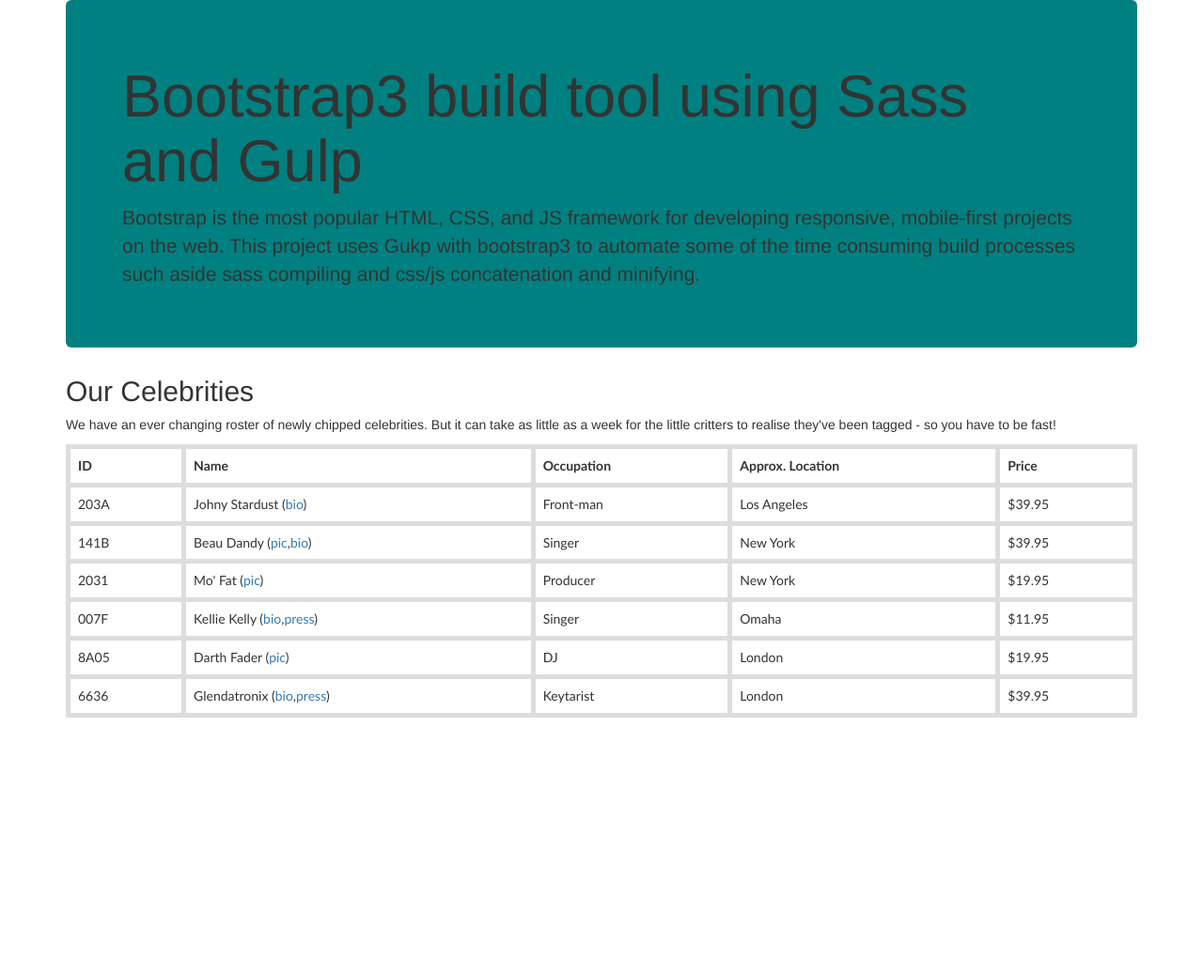
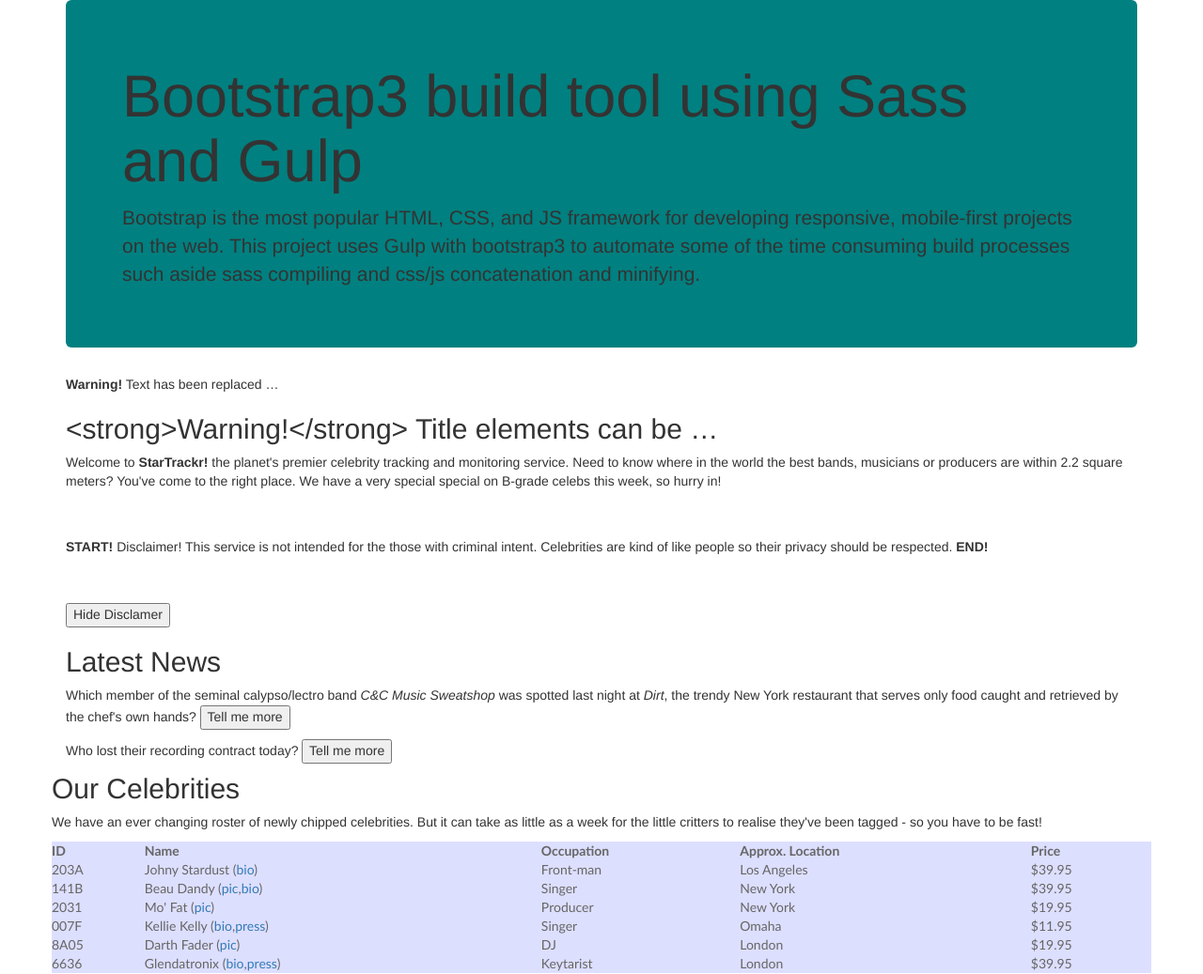
Before and after one commit to balcoder/jquery-exapmles, a website: page app/index.html in a window 1280 px wide. Shown: the whole page at 94% size. Before the commit the page ends 800 px from the top, so only its background shows below. Drawn offline with Linux system fonts and the light colour scheme.

Commit message:
added some toggle and mouseover fading effects

```diff
--- a/app/index.html
+++ b/app/index.html
@@ -1,5 +1,6 @@
 <!DOCTYPE html>
 <html lang="en">
+
 <head>
   <meta charset="UTF-8">
   <meta name="viewport" content="width=device-width, initial-scale=1.0">
@@ -10,15 +11,42 @@
   <link rel="stylesheet" href="css/styles.css">
   <!--endbuild-->
 </head>
+
 <body>
   <div class="container">
     <div class="jumbotron intro">
       <h1>Bootstrap3 build tool using Sass and Gulp</h1>
       <p>Bootstrap is the most popular HTML, CSS, and JS framework for developing
-        responsive, mobile-first projects on the web. This project uses Gukp with
+        responsive, mobile-first projects on the web. This project uses Gulp with
         bootstrap3 to automate some of the time consuming build processes such aside
         sass compiling and css/js concatenation and minifying.
       </p>
+    </div>
+    <div class="row">
+      <div class="col-sm-12">
+        <p id="no-script">
+          We recommend that you have JavaScript enabled!
+        </p>
+        <p id="html-replaced"></p>
+        <h2 id="text-replaced"></h2>
+        <p id="intro">
+          Welcome to <strong>StarTrackr!</strong> the planet's premier celebrity tracking and monitoring service. Need to know where in the world the best bands, musicians or producers are within 2.2 square meters? You've come to the right place. We
+          have a very special special on B-grade celebs this week, so hurry in!
+        </p>
+
+        <p id="disclaimer">
+          Disclaimer! This service is not intended for the those with criminal intent. Celebrities are kind of like people so their privacy should be respected.
+        </p>
+
+        <div id="news">
+          <h2>Latest News</h2>
+          <p>
+            Which member of the seminal calypso/lectro band <em>C&amp;C Music Sweatshop</em> was spotted last night at <em>Dirt</em>, the trendy New York restaurant that serves only food caught and retrieved by the chef's own hands?
+            <span class="spoiler">Yes! It's the ever-effervescent, <em>Glendatronix</em>!</span>
+          </p>
+          <p>Who lost their recording contract today? <span class="spoiler">The Zaxntines!</span></p>
+        </div>
+
       </div>
       <div>
         <h2 class="heading">Our Celebrities</h2>
@@ -73,13 +101,18 @@
             </tr>
             <tr>
               <td>6636</td>
-            <td>Glendatronix  (<a href="bio.pdf">bio</a>,<a href="w.doc">press</a>)</td>
+              <td>Glendatronix (<a href="bio.pdf">bio</a>,<a href="w.doc">press</a>)</td>
               <td>Keytarist</td>
               <td>London</td>
               <td>$39.95</td>
             </tr>
           </tbody>
         </table>
+      </div>
+      <div class="row">
+        <div class="col-sm-12">
+
+        </div>
       </div>
     </div>
     <!--build:js js/main.min.js -->
@@ -88,4 +121,5 @@
     <script src="js/main.js"></script>
     <!-- endbuild -->
 </body>
+
 </html>
--- a/app/js/main.js
+++ b/app/js/main.js
@@ -1,13 +1,68 @@
 $(document).ready(function(){
-  $('#celebs ').css({
-    'font-family': '"Trebuchet MS", Arial, Helvetica, sans-serif',
-    'border-collapse': 'collapse',
-    'width': '100%'
+  $('#no-script').remove();
+
+  $('#celebs ').addClass('table-style');
+  $('#celebs th, #celebs td').addClass('zebra');
+  $('#disclaimer').addClass('ptb-40');
+  $('p#html-replaced').html('<strong>Warning!</strong> Text has been replaced … ');
+$('h2#text-replaced').text('<strong>Warning!</strong> Title elements can be …');
+
+  //$('#celebs tr ').remove(':contains("Singer")');
+
+  $('<input type="button" id="toggleButton" value="Hide Disclamer" />').
+  insertAfter('#disclaimer');
+  $('<strong>START!</strong>').prependTo('#disclaimer');
+  $('<strong>END!</strong>').appendTo('#disclaimer');
+
+  //toggle button
+  // $('#toggleButton').click(function() {
+  //   if($('#disclaimer').is(':visible')){
+  //     $('#disclaimer').hide();
+  //   } else {
+  //     $('#disclaimer').show();
+  //   }
+  // });
+  $('#toggleButton').click(function() {
+    // add a callback function to run after the slideToggle has finished
+    $('#disclaimer').slideToggle(1000, function() {
+      alert('The toggle effect has finished')
     });
-  $('#celebs td, #celebs th').css({
-    'border': '5px solid #ddd',
-    'padding': '8px'
-  })
+
+    if($('#disclaimer').is(':visible')) {
+      $(this).val('Hide Disclamer')
+    } else {
+      $(this).val('Show Disclamer')
+    }
+  });
+
+  // add mouseover functionality to table
+  // $('#celebs tbody tr').mouseover(function(){
+  //   $(this).addClass('zebraHover');
+  // });
+  // $('#celebs tbody tr').mouseout(function(){
+  //   $(this).removeClass('zebraHover');
+  // });
+  // $('#celebs tbody tr').hover(function() {
+  //   $(this).addClass('zebraHover');
+  // }, function() {
+  //   $(this).removeClass('zebraHover');
+  // });
+
+  $('#celebs tbody tr').click(function() {
+    $(this).toggleClass('zebraHover');
+    $(this).nextAll().toggleClass('zebra');
+  });
+
+  // add and remove spoiler span
+  $('.spoiler').hide();
+  $('<input type="button" class="revealer" value="Tell me more">').insertBefore(
+    '.spoiler');
+  $('.revealer').click(function(){
+    $(this).hide();
+    $(this).next().fadeIn();
+  });
 
 
-});
+
+
+}); // end document.ready
--- a/app/scss/styles.scss
+++ b/app/scss/styles.scss
@@ -1,3 +1,22 @@
 .intro {
   background: teal;
 }
+
+.ptb-40 {
+  padding: 40px 0;
+}
+.table-style {
+  font-family: "Trebuchet MS", Arial, Helvetica, sans-serif;
+  border-collapse: collapse;
+  width: 100%;
+}
+
+.zebra {
+  background-color: #dddfff;
+  color: #666666;
+}
+
+tr.zebraHover {
+border: 5px solid #FFFACD;
+background-color: #000;
+}
```
Also changed, not shown: app/css/styles.css. Lines whose indentation alone changed are shown as unchanged.
